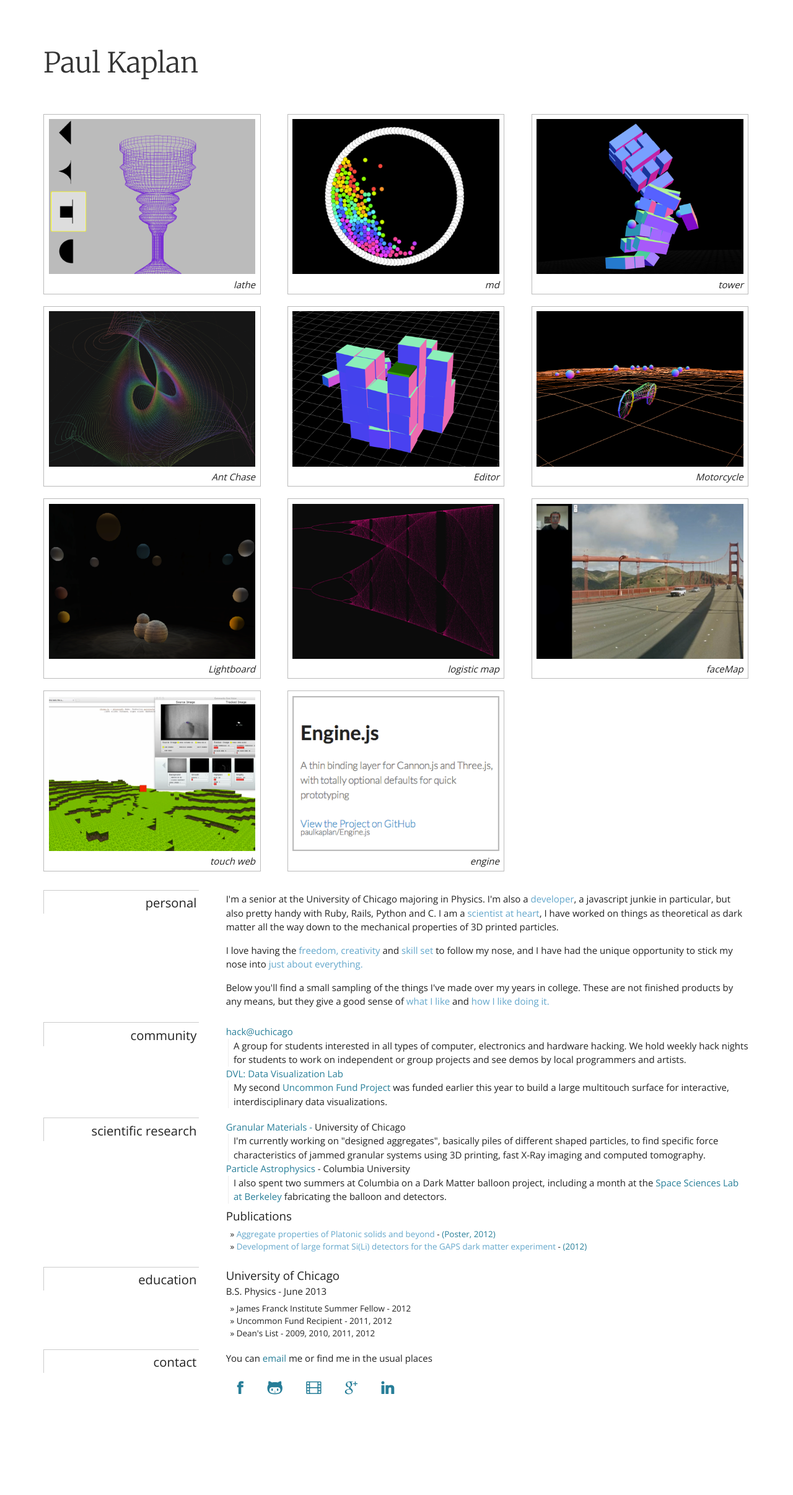
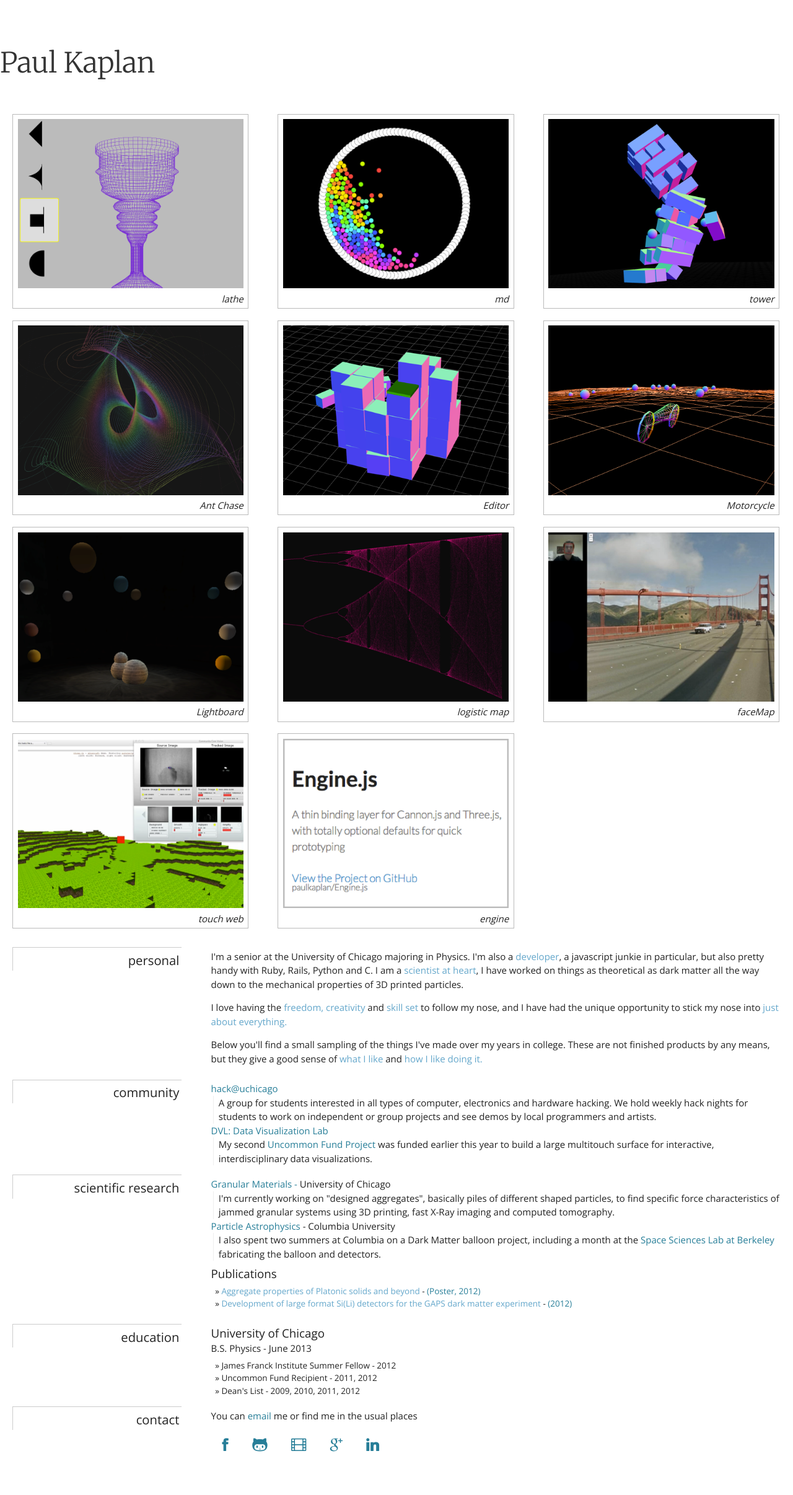
Before and after one commit to paulkaplan/paulkaplan.github.com, a Jekyll site: the page built from index.html, in a window 1280 px wide. Shown: the whole page at 62% size. Built offline with Jekyll 4.4.1, drawn with Linux system fonts in a browser that asks for light colours; Markdown is read by kramdown in place of the engine named in the settings; before the commit the page ends 2319 px from its top, so only the background shows below that.

Commit message:
Expanded the max width

```diff
--- a/css/1140.css
+++ b/css/1140.css
@@ -14,7 +14,7 @@
 
 .row {
 width: 100%;
-max-width: 1140px;
+max-width: 1340px;
 min-width: 755px;
 margin: 0 auto;
 overflow: hidden;
```
Also changed, not shown: 1 other file.
